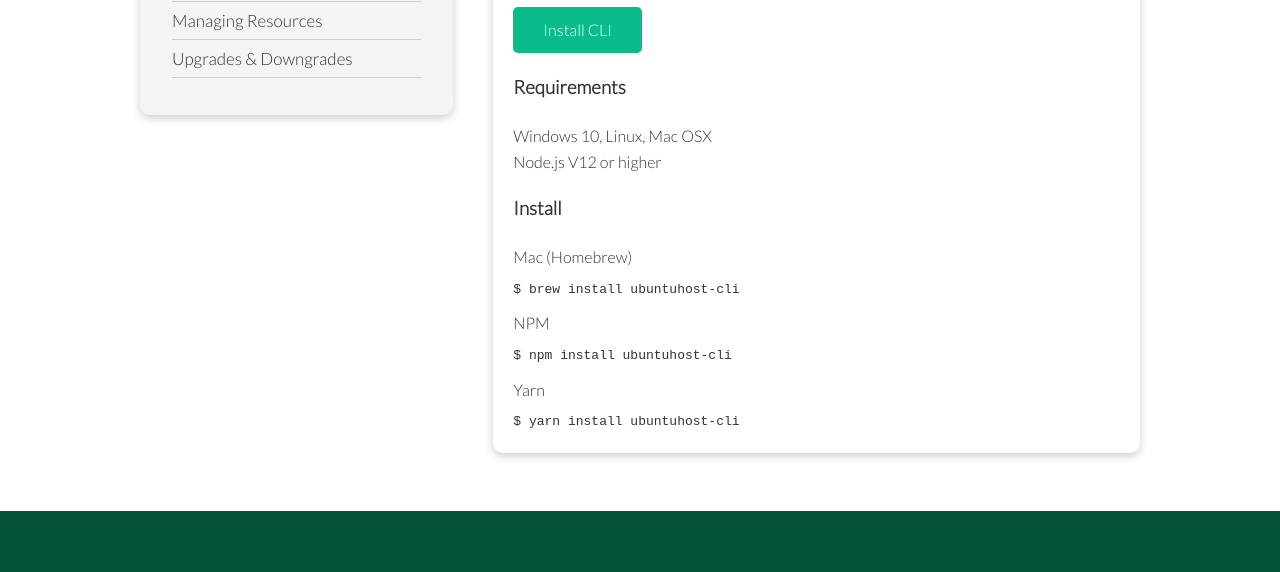
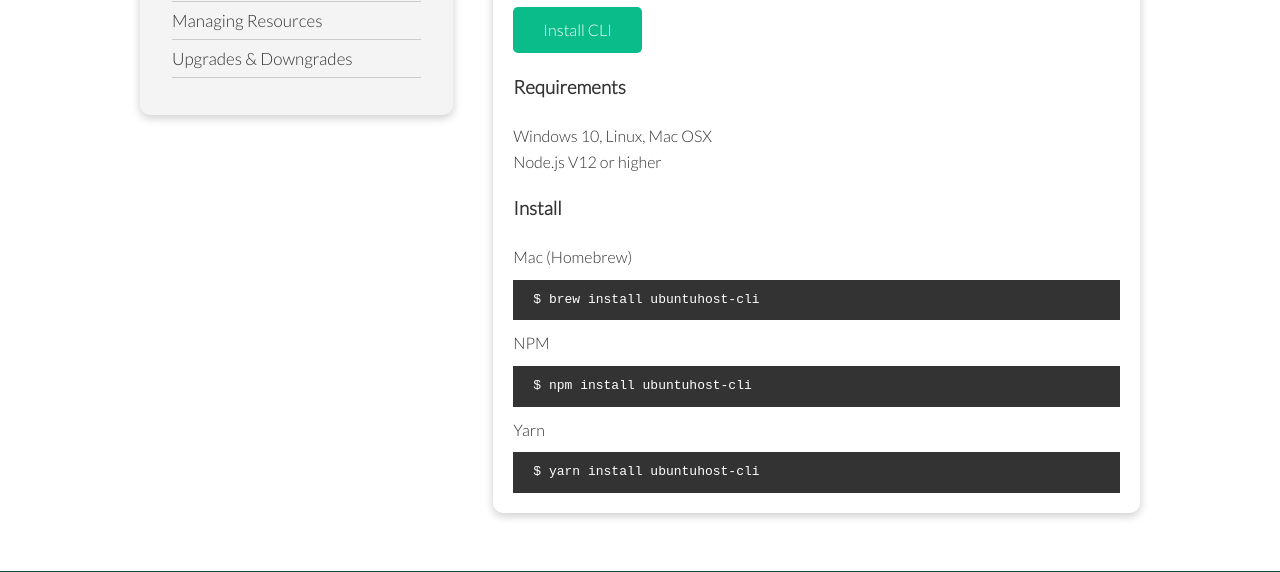
Before and after one commit to samted69/samted69.github.io, a plain HTML site: page docs.html in a window 1280 px wide. Shown: the part 743-1315 px from the top of the page. Drawn offline with Linux system fonts and the light colour scheme.

Commit message:
Update styles.css

```diff
--- a/css/styles.css
+++ b/css/styles.css
@@ -44,7 +44,7 @@
   width: 100%;
 }
 
-.code .pre {
+code, pre {
   background-color: #333;
   color: #fff;
   padding: 10px;
```
